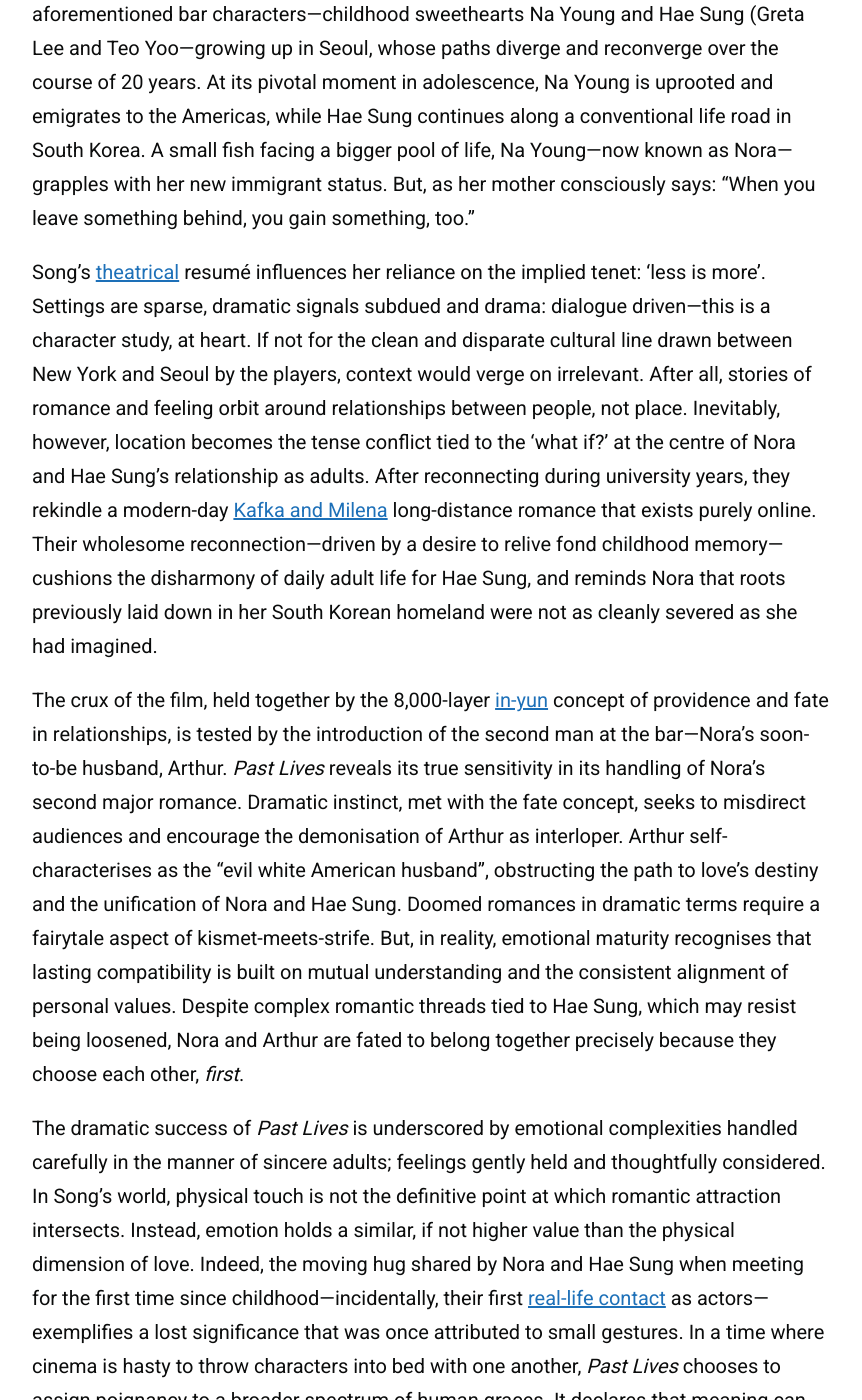
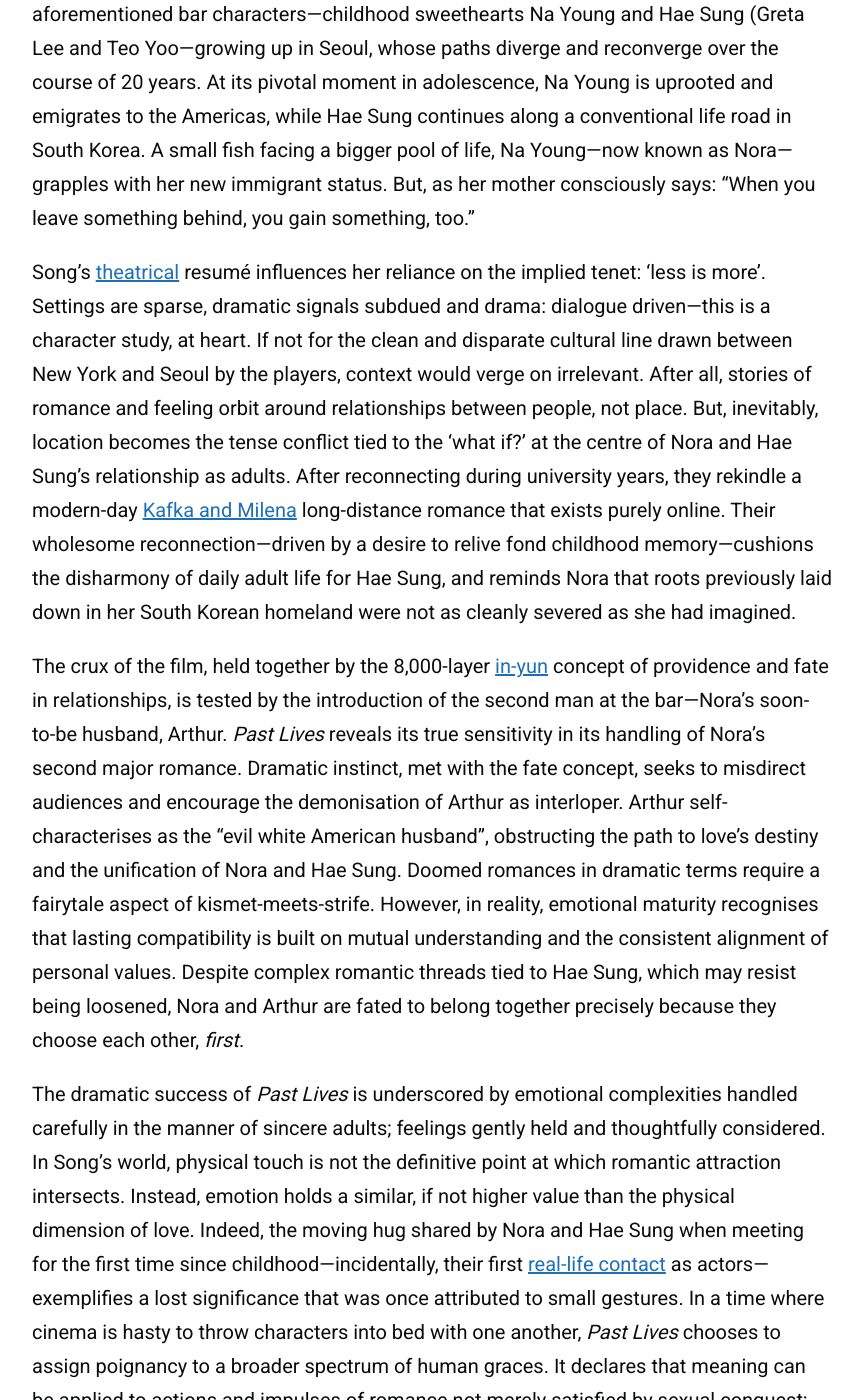
Before and after one commit to zoeurl/zoedowney.github.io, a Jekyll site: the page built from _posts/2024-05-30-past-lives.md, in a window 1280 px wide and 1400 px high, scrolled down 1091 px. Shown: the whole window, without its empty margins (208-1070 px from the left). Built offline with Jekyll 4.4.1, drawn with Linux system fonts in a browser that asks for light colours.

Commit message:
Update 2024-05-30-past-lives.md

```diff
--- a/_posts/2024-05-30-past-lives.md
+++ b/_posts/2024-05-30-past-lives.md
@@ -15,9 +15,9 @@
 
 Celine Song’s _Past Lives_ rests on themes of attachment, connection and reconnection in an era in which the digital and physical have become inseparable. Song revitalises the well-worn narrative of re-establishing personal ties from previous eras of life, aligned with this online accessibility we now place ourselves in. It initially focuses on two of the aforementioned bar characters—childhood sweethearts Na Young and Hae Sung (Greta Lee and Teo Yoo—growing up in Seoul, whose paths diverge and reconverge over the course of 20 years. At its pivotal moment in adolescence, Na Young is uprooted and emigrates to the Americas, while Hae Sung continues along a conventional life road in South Korea. A small fish facing a bigger pool of life, Na Young—now known as Nora—grapples with her new immigrant status. But, as her mother consciously says: “When you leave something behind, you gain something, too.”
 
-Song’s [theatrical](https://www.screendaily.com/features/celine-song-talks-moving-from-theatre-to-film-for-past-lives-you-have-to-accept-the-chaos-on-the-day/5188978.article) resumé influences her reliance on the implied tenet: ‘less is more’. Settings are sparse, dramatic signals subdued and drama: dialogue driven—this is a character study, at heart. If not for the clean and disparate cultural line drawn between New York and Seoul by the players, context would verge on irrelevant. After all, stories of romance and feeling orbit around relationships between people, not place. Inevitably, however, location becomes the tense conflict tied to the ‘what if?’ at the centre of Nora and Hae Sung’s relationship as adults. After reconnecting during university years, they rekindle a modern-day [Kafka and Milena](https://kafkamuseum.cz/en/franz-kafka/women/milena-jesenska/) long-distance romance that exists purely online. Their wholesome reconnection—driven by a desire to relive fond childhood memory—cushions the disharmony of daily adult life for Hae Sung, and reminds Nora that roots previously laid down in her South Korean homeland were not as cleanly severed as she had imagined.
+Song’s [theatrical](https://www.screendaily.com/features/celine-song-talks-moving-from-theatre-to-film-for-past-lives-you-have-to-accept-the-chaos-on-the-day/5188978.article) resumé influences her reliance on the implied tenet: ‘less is more’. Settings are sparse, dramatic signals subdued and drama: dialogue driven—this is a character study, at heart. If not for the clean and disparate cultural line drawn between New York and Seoul by the players, context would verge on irrelevant. After all, stories of romance and feeling orbit around relationships between people, not place. But, inevitably, location becomes the tense conflict tied to the ‘what if?’ at the centre of Nora and Hae Sung’s relationship as adults. After reconnecting during university years, they rekindle a modern-day [Kafka and Milena](https://kafkamuseum.cz/en/franz-kafka/women/milena-jesenska/) long-distance romance that exists purely online. Their wholesome reconnection—driven by a desire to relive fond childhood memory—cushions the disharmony of daily adult life for Hae Sung, and reminds Nora that roots previously laid down in her South Korean homeland were not as cleanly severed as she had imagined.
 
-The crux of the film, held together by the 8,000-layer [in-yun](https://en.wiktionary.org/wiki/%EC%9D%B8%EC%97%B0) concept of providence and fate in relationships, is tested by the introduction of the second man at the bar—Nora’s soon-to-be husband, Arthur. _Past Lives_ reveals its true sensitivity in its handling of Nora’s second major romance. Dramatic instinct, met with the fate concept, seeks to misdirect audiences and encourage the demonisation of Arthur as interloper. Arthur self-characterises as the “evil white American husband”, obstructing the path to love’s destiny and the unification of Nora and Hae Sung. Doomed romances in dramatic terms require a fairytale aspect of kismet-meets-strife. But, in reality, emotional maturity recognises that lasting compatibility is built on mutual understanding and the consistent alignment of personal values. Despite complex romantic threads tied to Hae Sung, which may resist being loosened, Nora and Arthur are fated to belong together precisely because they choose each other, _first_.
+The crux of the film, held together by the 8,000-layer [in-yun](https://en.wiktionary.org/wiki/%EC%9D%B8%EC%97%B0) concept of providence and fate in relationships, is tested by the introduction of the second man at the bar—Nora’s soon-to-be husband, Arthur. _Past Lives_ reveals its true sensitivity in its handling of Nora’s second major romance. Dramatic instinct, met with the fate concept, seeks to misdirect audiences and encourage the demonisation of Arthur as interloper. Arthur self-characterises as the “evil white American husband”, obstructing the path to love’s destiny and the unification of Nora and Hae Sung. Doomed romances in dramatic terms require a fairytale aspect of kismet-meets-strife. However, in reality, emotional maturity recognises that lasting compatibility is built on mutual understanding and the consistent alignment of personal values. Despite complex romantic threads tied to Hae Sung, which may resist being loosened, Nora and Arthur are fated to belong together precisely because they choose each other, _first_.
 
 The dramatic success of _Past Lives_ is underscored by emotional complexities handled carefully in the manner of sincere adults; feelings gently held and thoughtfully considered. In Song’s world, physical touch is not the definitive point at which romantic attraction intersects. Instead, emotion holds a similar, if not higher value than the physical dimension of love. Indeed, the moving hug shared by Nora and Hae Sung when meeting for the first time since childhood—incidentally, their first [real-life contact](https://www.youtube.com/watch?v=9d4ObkmCJYs&t=7s&ab_channel=A24) as actors—exemplifies a lost significance that was once attributed to small gestures. In a time where cinema is hasty to throw characters into bed with one another, _Past Lives_ chooses to assign poignancy to a broader spectrum of human graces. It declares that meaning can be applied to actions and impulses of romance not merely satisfied by sexual conquest; even more so when building a foundational mutual respect and reciprocal emotional love that replace a necessity for immediate physical intimacy.
 
```
